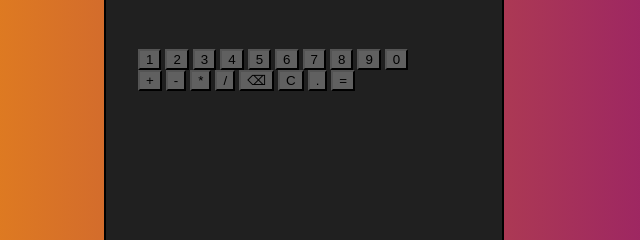
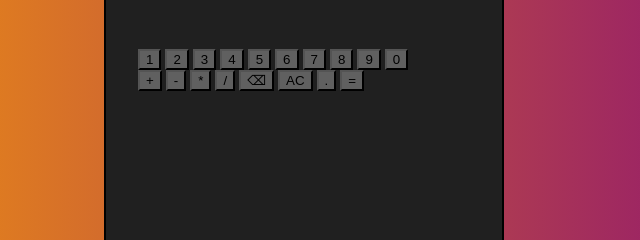
Before and after one commit to tse1993/Calculator, a plain HTML site: page index.html in a window 1280 px wide. Shown: the part 336-576 px from the top of the page, 336-976 px from the left. Drawn offline with Linux system fonts and the light colour scheme.

Commit message:
Changed button names

```diff
--- a/index.html
+++ b/index.html
@@ -28,8 +28,8 @@
         <button class="operators" id="multiply">*</button>
         <button class="operators" id="divide">/</button>
         <button id="delete">⌫</button>
-        <button id="clearScreen">C</button>
-        <button id="dot">.</button>
+        <button id="clearScreen">AC</button>
+        <button id="decimal">.</button>
         <button id="equals">=</button>
         </div>
     </div>
```
